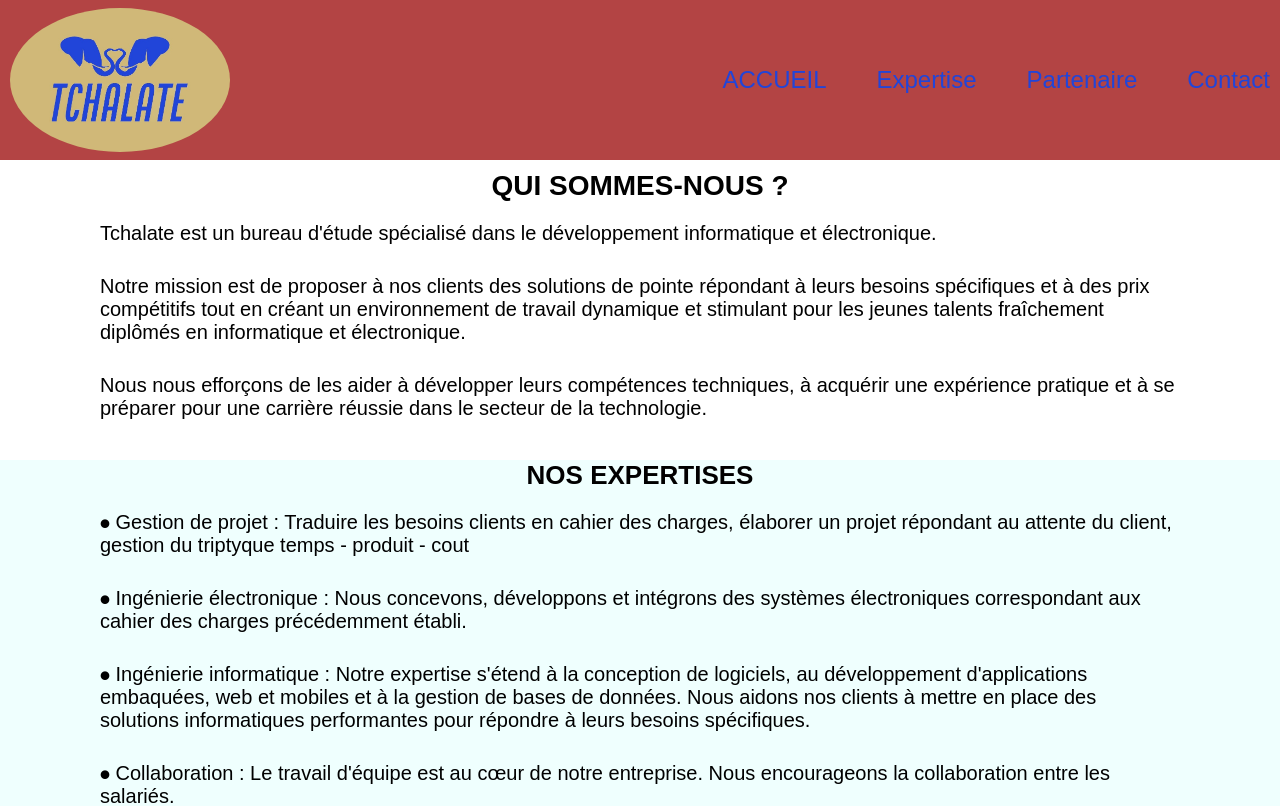
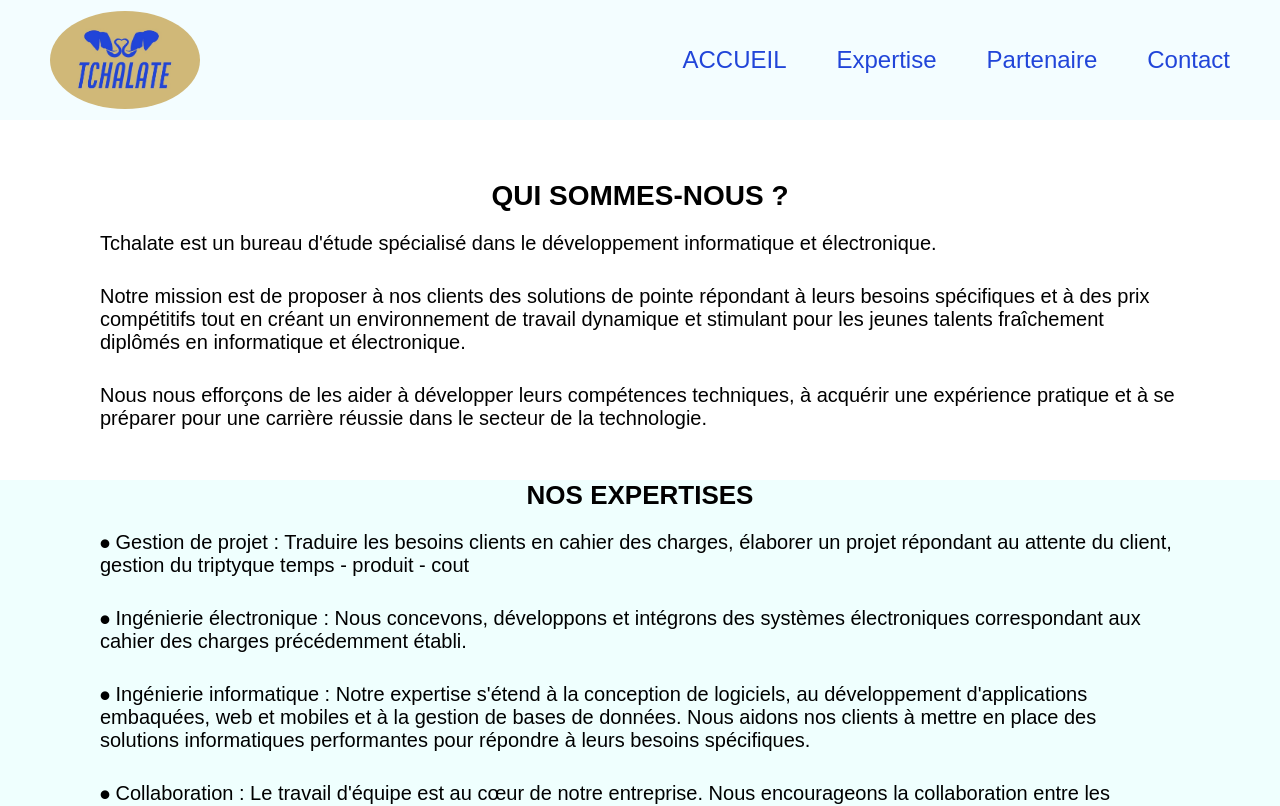
Before and after one commit to BlackBattler/tchalateweb, a React (Create React App) app: page / in a window 1280 px wide. Shown: the top 806 px of the page. Built offline with nearby package versions, Linux system fonts and the light colour scheme.

Commit message:
scroll header

```diff
--- a/src/components/Footer.js
+++ b/src/components/Footer.js
@@ -5,7 +5,7 @@ export default function Footer() {
   return (
     <footer className="footer">
       <p className="footerText">
-        TCHALATE Copyright © 2023 - All Right Reserved
+        Copyright © 2023 Tchalate - All Right Reserved
       </p>
     </footer>
   );
--- a/src/styles/header.scss
+++ b/src/styles/header.scss
@@ -1,17 +1,20 @@
 @import "./main.scss";
 
 .header {
+  position: fixed;
   display: flex;
   flex-direction: row;
   justify-content: space-between;
   align-items: center;
-  background-color: #b34444;
-  height: 160px;
-  padding: 0px 10px;
+  background-color: #f3fdff;
+  height: 120px;
+  width: 100%;
+  padding: 0px 50px;
+  z-index: 1001;
 }
 
 .logo {
-  width: 220px;
+  width: 150px;
   border-radius: 50%;
   display: flex;
   justify-content: flex-start;
--- a/src/styles/pageHome.scss
+++ b/src/styles/pageHome.scss
@@ -6,7 +6,7 @@
   flex-direction: column;
   justify-content: center;
   align-items: center;
-  padding-bottom: 20px 0px;
+  padding-bottom: 20px;
 }
 h1 {
   font-size: 28px;
@@ -24,6 +24,7 @@ h2 {
 // Section Introduction
 .homeMain {
   background-color: #ffffff;
+  padding-top: 180px;
   min-height: 300px;
 }
 
```
